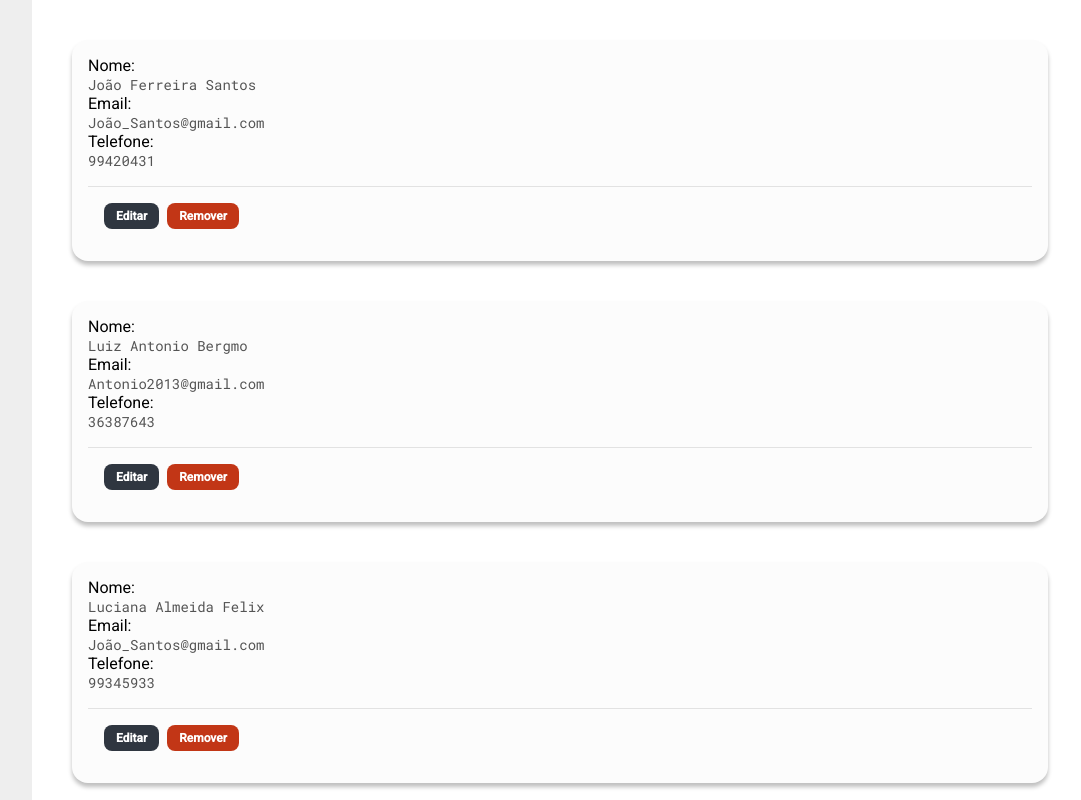
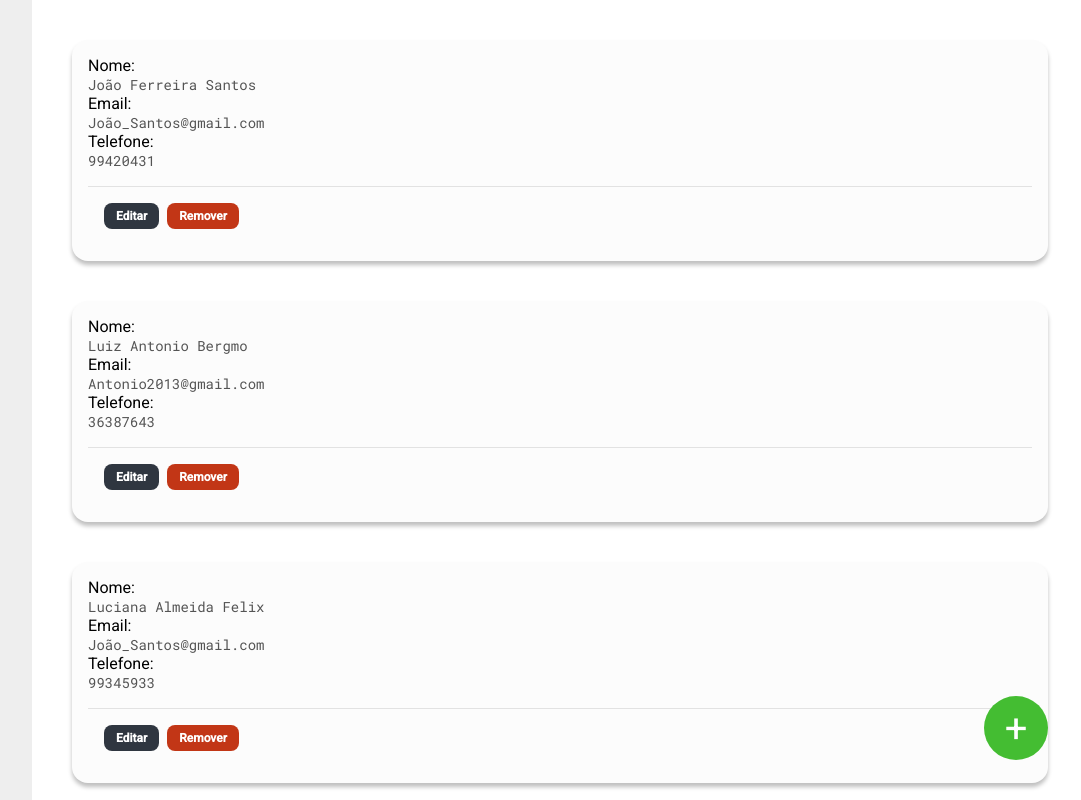
Before and after one commit to Stanley-Felix-Bergamo/Lista-de-contatos, a React (Create React App) app: page / in a window 1280 px wide. Shown: the whole page, without its empty margins (192-1273 px from the left). Built offline with nearby package versions, Linux system fonts and the light colour scheme.

Commit message:
feat: criado botão de adicionar

```diff
--- /dev/null
+++ b/src/Components/BotaoAdicionar/inde.tsx
@@ -0,0 +1,4 @@
+import { Adicionar } from './styles'
+const BotaoAdicionar = () => <Adicionar to="/novo">+</Adicionar>
+
+export default BotaoAdicionar
--- /dev/null
+++ b/src/Components/BotaoAdicionar/styles.ts
@@ -0,0 +1,18 @@
+import { Link } from 'react-router-dom'
+import styled from 'styled-components'
+import variaveis from '../../styles/variaveis'
+
+export const Adicionar = styled(Link)`
+  height: 64px;
+  width: 64px;
+  background-color: ${variaveis.verde};
+  color: ${variaveis.branco};
+  position: fixed;
+  bottom: 40px;
+  right: 40px;
+  border-radius: 50%;
+  display: flex;
+  justify-content: center;
+  align-items: center;
+  font-size: 40px;
+`
--- a/src/Pages/Home/index.tsx
+++ b/src/Pages/Home/index.tsx
@@ -1,3 +1,4 @@
+import BotaoAdicionar from '../../Components/BotaoAdicionar/inde'
 import BarraLateral from '../../Containers/BarraLateral'
 import ListaContatos from '../../Containers/ListaContatos'
 
@@ -5,6 +6,7 @@ const Home = () => (
   <>
     <BarraLateral />
     <ListaContatos />
+    <BotaoAdicionar />
   </>
 )
 
```
